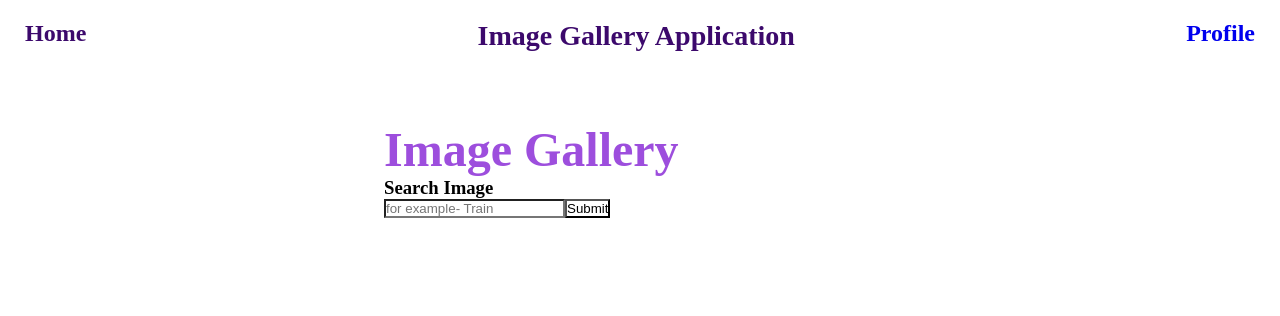
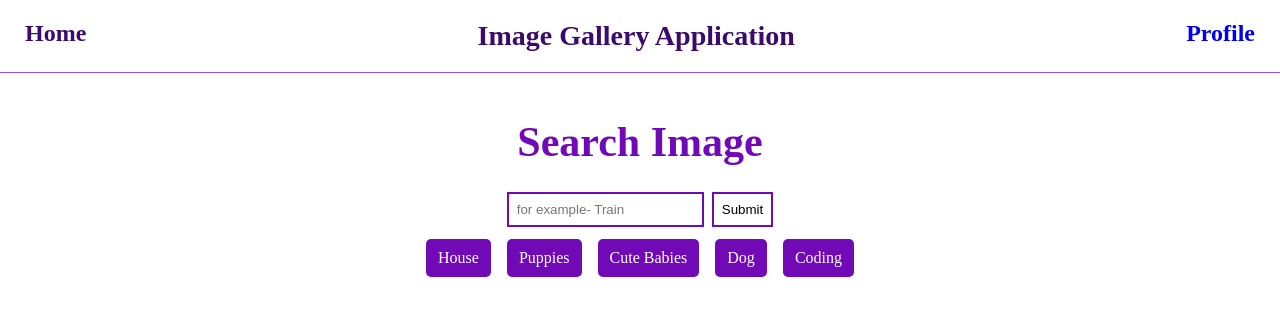
Before and after one commit to ManjeetvermaCode/ImageGallery, a React (Vite) app in the folder ImageGallery/: page / in a window 1280 px wide. Shown: the top 316 px of the page. Built offline with nearby package versions, Linux system fonts and the light colour scheme.

Commit message:
shifted main component to its own component. wrote function to fetch data from upsplash api

```diff
--- a/ImageGallery/package.json
+++ b/ImageGallery/package.json
@@ -10,6 +10,7 @@
     "preview": "vite preview"
   },
   "dependencies": {
+    "axios": "^1.5.0",
     "react": "^18.2.0",
     "react-dom": "^18.2.0"
   },
--- a/ImageGallery/src/App.jsx
+++ b/ImageGallery/src/App.jsx
@@ -4,26 +4,14 @@ import './styles/header-styles.css'
 
 //components
 import NavBar from './components/navBar'
+import MainComponent from './components/headComponent'
 
 function App() {
-const [search,setSearch]=useState('')
 
-
-const submitHandler=(e)=>{
-  e.preventDefault()
-  console.log(search)
-}
   return (
     <>
-    <NavBar/>
-      <div className="header">
-        <h2 className='title'>Image Gallery</h2>
-        <h3 className='search-title'>Search Image</h3>
-        <form onSubmit={submitHandler}>
-          <input className='input-field' type="text" placeholder='for example- Train' onChange={(e)=>setSearch(e.target.value)} />
-          <button type='submit'>Submit</button>
-        </form>
-      </div>
+      <NavBar/>
+      <MainComponent/>
     </>
   )
 }
--- /dev/null
+++ b/ImageGallery/src/components/headComponent.jsx
@@ -0,0 +1,56 @@
+import { useState,useEffect} from "react"
+import axios from 'axios'
+
+//url's
+const URL='https://api.unsplash.com/search/photos'
+const IMG_P_PAGE=20
+
+export default function MainComponent() {
+    const [search,setSearch]=useState('')
+
+
+
+
+    const fetchImageData=async()=>{
+        try {
+            const fetchData=async()=>{
+                const result=await axios.get(`${URL}?query=${search}&page=1&per_page=${IMG_P_PAGE}&client_id=${import.meta.env.VITE_API_KEY}`)
+                console.log(result.data)
+            }
+            fetchData()
+           } catch (error) {
+            console.log('Unabled to fetch Data', error)
+           }
+    }
+
+const submitHandler=(e)=>{
+  e.preventDefault()
+  fetchImageData()
+}
+
+const keyWordHandler=(keyword)=>{
+    setSearch(keyword)
+    fetchData()
+}
+
+
+    return(
+        <>
+        <div className="header">
+            <h2 >Search Image</h2>
+                <form className="search-form" onSubmit={submitHandler}>
+                    <input value={search}  required className='input-field' type="text" placeholder='for example- Train' onChange={(e)=>setSearch(e.target.value)} />
+                    <button type='submit'>Submit</button>
+                </form>
+
+           <div className="keywords">
+                <div value='House' onClick={()=>keyWordHandler('House')}>House</div>
+                <div onClick={()=>keyWordHandler('Puppies')}>Puppies</div>
+                <div onClick={()=>keyWordHandler('Cute Babies')}>Cute Babies</div>
+                <div onClick={()=>keyWordHandler('Dog')}>Dog</div>
+                <div onClick={()=>keyWordHandler('Coding')}>Coding</div>
+           </div>
+        </div>
+        </>
+    )
+}
--- a/ImageGallery/src/styles/header-styles.css
+++ b/ImageGallery/src/styles/header-styles.css
@@ -5,10 +5,45 @@
 }
 
 .header{
-    margin: 50px 30%;
+    display: flex;
+    flex-direction: column;
+    align-items: center;
+     margin-top: 25px;
 }
-.title{
-    font-size: 48px;
-    color: #9d4edd;
+
+.header h2{
+    font-size: 42px;
+    color:#7209b7;
+    margin: 20px 0;
+}
+
+.header .search-form input{
+    border: 2px solid #7209b7;
+    padding: 8px 8px;
+    margin: 6px 4px;
+    width: max-content;
+}
+
+.header .search-form button{
+    border: 2px solid #7209b7;
+    padding: 8px 8px;
+    margin: 6px 4px;
+
+}
+
+.keywords{
+    display: flex;
+    flex-direction: row;
+    align-self: center;
+}
+
+
+.keywords div{
+    padding: 10px 12px;
+    margin: 6px 8px;
+    color: white;
+    background-color: #7209b7;
+    border-radius: 5px;
     font-family: 'Times New Roman', Times, serif;
+
 }
--- a/ImageGallery/src/styles/navbar-styles.css
+++ b/ImageGallery/src/styles/navbar-styles.css
@@ -7,6 +7,7 @@
     font-family: 'Times New Roman', Times, serif;
     font-weight: bolder;
     color: #3c096c;
+    border-bottom: 1px solid #9d4edd;
 }
 
 .container p{
```
Also changed, not shown: 2 other files (tests, documents, lock files or other folders).
